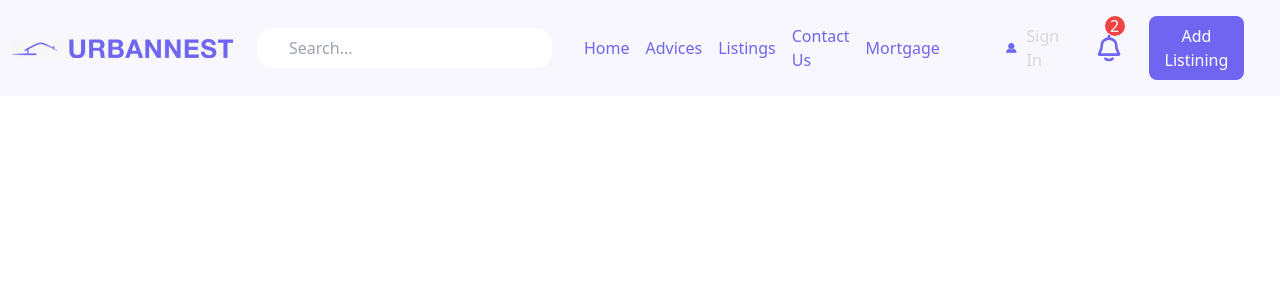
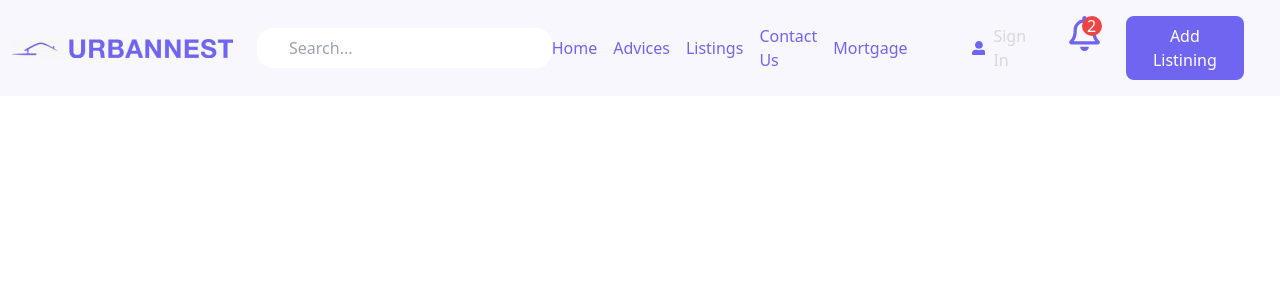
Before and after one commit to ImranChroudi/Real-Estate, a React (Create React App) app: page / in a window 1280 px wide. Shown: the top 300 px of the page. Built offline with nearby package versions, Linux system fonts and the light colour scheme.

Commit message:
adjusting

```diff
--- a/src/compenents/Header.js
+++ b/src/compenents/Header.js
@@ -1,15 +1,21 @@
 import React from 'react';
+import { FaUserAlt } from 'react-icons/fa';
+import { FaRegBell } from 'react-icons/fa';
 
 
 const Header = () => {
     return (
-        <nav className='bg-[#F7F7FD] text-[#7065F0] flex justify-between items-center py-4 px-3 w-full '>
-            <img src='./assets/logo.jpeg' alt='' className='mr-6'/>
-            <input
+        <header>
+            <div className='bg-[#F7F7FD] text-[#7065F0] flex justify-between items-center py-4 px-3 w-full '>
+            <div className='flex justify-between items-center'>
+               <img src='./assets/logo.jpeg' alt='' className='mr-6'/>
+               <input
                type="text-[#D9D9D9]"
                placeholder="Search..."
                className="px-8 py-2 rounded-2xl focus:outline-none focus:border-[#7065F0] mr-6"
-            />
+               />
+            </div>
+        <nav className='flex justify-between items-center '>
             <ul className='flex justify-center items-center'>
                 <li className='px-2'>Home</li>
                 <li className='px-2'>Advices</li>
@@ -18,28 +24,12 @@ const Header = () => {
                 <li className='px-2 mr-6'>Mortgage</li>
             </ul>
             <div className='flex px-6'>
-            <div className='flex justify-center items-center px-2 mr-5'>
-            <svg
-                   xmlns="http://www.w3.org/2000/svg"
-                   className="h-5 w-5 mr-2"
-                   viewBox="0 -8 72 72"
-                   id="Layer_1"
-                   data-name="Layer 1"
-                   stroke="#7065F0"
-                   >
-                   <path
-                   d="M12.54,52.05H59.46a2.11,2.11,0,0,0,1.6-.7A1.73,1.73,0,0,0,61.49,50,25.8,25.8,0,0,0,47.9,30.45a16.8,16.8,0,0,1-23.8,0A25.8,25.8,0,0,0,10.51,50a1.75,1.75,0,0,0,.43,1.38A2.11,2.11,0,0,0,12.54,52.05Z"
-                   fill="#7065F0"
-                  />
-                  <path
-                 d="M25.43,28.6c.27.29.56.56.85.82a14.52,14.52,0,0,0,19.43,0,11.1,11.1,0,0,0,.86-.82c.27-.29.54-.58.79-.89a14.6,14.6,0,1,0-22.72,0C24.89,28,25.16,28.31,25.43,28.6Z"
-                 fill="#7065F0"
-                 />
-              </svg>
+            <div className='flex justify-between items-center px-2 mr-5'>
+              <FaUserAlt className='mr-2'/>
                <p className='text-[#D9D9D9]'>Sign In </p>
             </div>
             <div className='mr-6 relative'>
-            <svg width="32px" height="32pxpx" viewBox="0 0 24 24" fill="none" xmlns="http://www.w3.org/2000/svg"><g id="SVGRepo_bgCarrier" stroke-width="0"></g><g id="SVGRepo_tracerCarrier" stroke-linecap="round" stroke-linejoin="round"></g><g id="SVGRepo_iconCarrier"> <path d="M12.0009 5C13.4331 5 14.8066 5.50571 15.8193 6.40589C16.832 7.30606 17.4009 8.52696 17.4009 9.8C17.4009 11.7691 17.846 13.2436 18.4232 14.3279C19.1606 15.7133 19.5293 16.406 19.5088 16.5642C19.4849 16.7489 19.4544 16.7997 19.3026 16.9075C19.1725 17 18.5254 17 17.2311 17H6.77066C5.47638 17 4.82925 17 4.69916 16.9075C4.54741 16.7997 4.51692 16.7489 4.493 16.5642C4.47249 16.406 4.8412 15.7133 5.57863 14.3279C6.1558 13.2436 6.60089 11.7691 6.60089 9.8C6.60089 8.52696 7.16982 7.30606 8.18251 6.40589C9.19521 5.50571 10.5687 5 12.0009 5ZM12.0009 5V3M9.35489 20C10.0611 20.6233 10.9888 21.0016 12.0049 21.0016C13.0209 21.0016 13.9486 20.6233 14.6549 20" stroke="#7065F0" stroke-width="2" stroke-linecap="round" stroke-linejoin="round"></path> </g></svg>
+              <FaRegBell size={35}/>
             <div className=" text-white absolute top-0 right-0 flex items-center justify-center h-5 w-5 bg-red-500 rounded-full">
                   2
             </div>
@@ -48,7 +38,9 @@ const Header = () => {
                Add Listining
                </button>
             </div>
-        </nav>
+         </nav>
+            </div>
+        </header>
     )
 }
 
```
